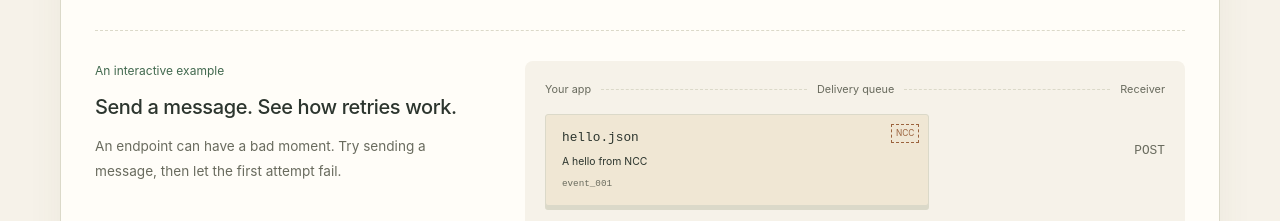
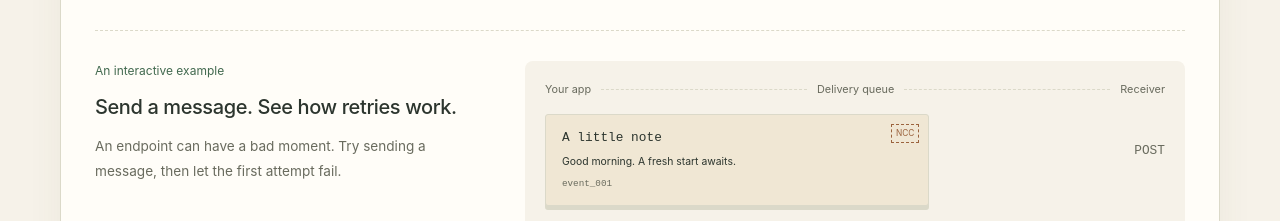
Before and after one commit to TolkmisLK/TolkmisLK.github.io, a Next.js app: page / in a window 1280 px wide. Shown: the part 1100-1321 px from the top of the page. Built offline with nearby package versions, Linux system fonts and the light colour scheme.

Commit message:
文案：按访客当地时段轮换信封问候

```diff
--- a/app/delivery-demo.tsx
+++ b/app/delivery-demo.tsx
@@ -4,6 +4,31 @@ import { useEffect, useId, useState } from "react";
 import { useMotionEnvironment } from "./studio-effects";
 
 type Phase = "idle" | "sending" | "waiting" | "retrying" | "delivered";
+type TimeOfDay = "morning" | "day" | "evening" | "night";
+
+function localTimeOfDay(): TimeOfDay {
+  const hour = new Date().getHours();
+  if (hour >= 5 && hour < 10) return "morning";
+  if (hour >= 10 && hour < 17) return "day";
+  if (hour >= 17 && hour < 21) return "evening";
+  return "night";
+}
+
+const greetings = {
+  en: {
+    morning: ["Good morning. A fresh start awaits.", "Morning light looks lovely today.", "Hope your morning is off to a gentle start."],
+    day: ["Hope your day is going well.", "A little hello for your afternoon.", "May the rest of your day go smoothly."],
+    evening: ["Good evening. Time to take a breath.", "The evening light is here. Hello!", "Hope your evening feels easy."],
+    night: ["Good night. Take care out there.", "A quiet hello for the night.", "Hope you find a moment to rest."],
+  },
+  zh: {
+    morning: ["早上好，愿今天有个好开头。", "晨光正好，送你一声问候。", "愿你的早晨轻松又顺利。"],
+    day: ["白天好，愿你今天一切顺利。", "送来一声午间问候。", "愿接下来的时光都顺心。"],
+    evening: ["傍晚好，忙完记得歇一歇。", "晚霞来了，向你问声好。", "愿你今晚轻松愉快。"],
+    night: ["夜深了，愿你有个好梦。", "给夜晚送来一声轻轻的问候。", "愿你今晚能好好休息。"],
+  },
+} as const;
+
 const copy = {
   en: {
     eyebrow: "An interactive example",
@@ -16,7 +41,7 @@ const copy = {
     waiting: "503 · the receiver is unavailable. Waiting to retry…",
     retrying: "Attempt 2 · sending the same event again…",
     success: "204 · delivered on the first attempt.", recovered: "204 · delivered on attempt 2. The same event, safely received.",
-    message: "A hello from NCC",
+    letterTitle: "A little note", initialMessage: "A note for you",
   },
   zh: {
     eyebrow: "一个互动小示例",
@@ -29,7 +54,7 @@ const copy = {
     waiting: "503 · 接收接口暂时不可用，稍后重试…",
     retrying: "第 2 次尝试 · 再次发送同一条事件…",
     success: "204 · 第一次投递就送达了。", recovered: "204 · 第 2 次尝试送达，仍然是同一条事件。",
-    message: "来自 NCC 的一声问候",
+    letterTitle: "一张小纸条", initialMessage: "送你一声问候",
   },
 } as const;
 
@@ -39,8 +64,16 @@ export function DeliveryDemo({ locale, motionEnabled }: { locale: "en" | "zh"; m
   const [failFirst, setFailFirst] = useState(false);
   const [runFailed, setRunFailed] = useState(false);
   const [phase, setPhase] = useState<Phase>("idle");
+  const [timeOfDay, setTimeOfDay] = useState<TimeOfDay | null>(null);
+  const [messageIndex, setMessageIndex] = useState(0);
   const { visible } = useMotionEnvironment();
   const busy = phase !== "idle" && phase !== "delivered";
+
+  useEffect(() => {
+    let mounted = true;
+    queueMicrotask(() => { if (mounted) setTimeOfDay(localTimeOfDay()); });
+    return () => { mounted = false; };
+  }, []);
 
   useEffect(() => {
     if (!busy || !visible) return;
@@ -57,11 +90,14 @@ export function DeliveryDemo({ locale, motionEnabled }: { locale: "en" | "zh"; m
 
   function send() {
     if (busy) return;
+    setTimeOfDay(localTimeOfDay());
+    if (phase === "delivered") setMessageIndex((index) => index + 1);
     setRunFailed(failFirst);
     setPhase("sending");
   }
 
   const status = phase === "delivered" ? (runFailed ? text.recovered : text.success) : text[phase];
+  const message = timeOfDay ? greetings[locale][timeOfDay][messageIndex % greetings[locale][timeOfDay].length] : text.initialMessage;
   return (
     <section className="delivery-demo" data-phase={phase} data-animate={motionEnabled ? "true" : "false"} aria-labelledby={titleId}>
       <div className="delivery-intro">
@@ -76,9 +112,9 @@ export function DeliveryDemo({ locale, motionEnabled }: { locale: "en" | "zh"; m
         <div className="delivery-track" aria-hidden="true">
           <div className="delivery-letter">
             <span className="letter-stamp">NCC</span>
-            <span className="letter-heading">hello.json</span>
-            <span>{text.message}</span>
-            <span className="letter-id">event_001</span>
+            <span className="letter-heading">{text.letterTitle}</span>
+            <span>{message}</span>
+            <span className="letter-id">event_{String(messageIndex + 1).padStart(3, "0")}</span>
           </div>
           <span className="delivery-receipt">{phase === "waiting" ? "503" : phase === "delivered" ? "204 ✓" : "POST"}</span>
         </div>
```
Also changed, not shown: 1 other file (tests, documents, lock files or other folders).
